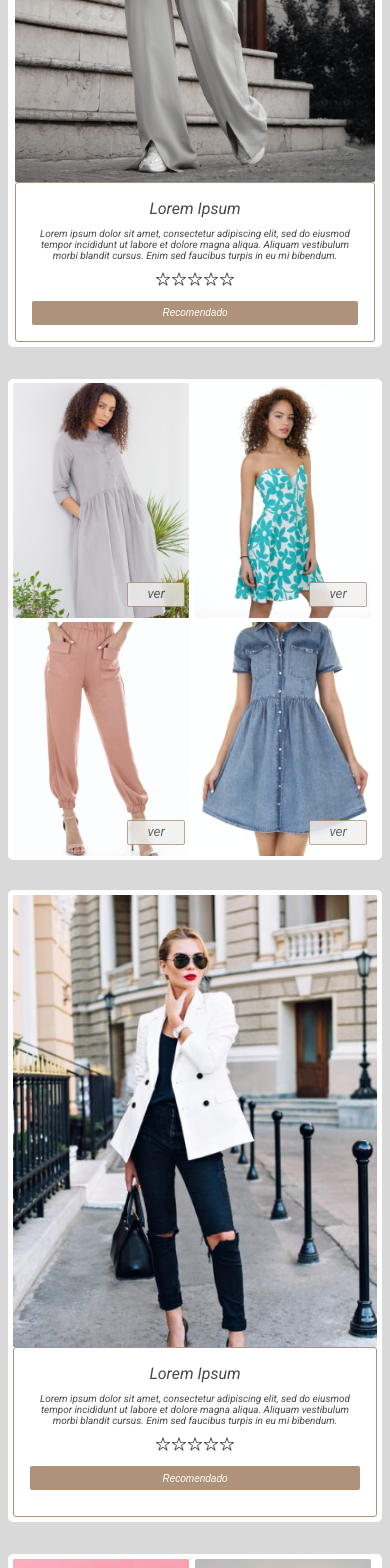
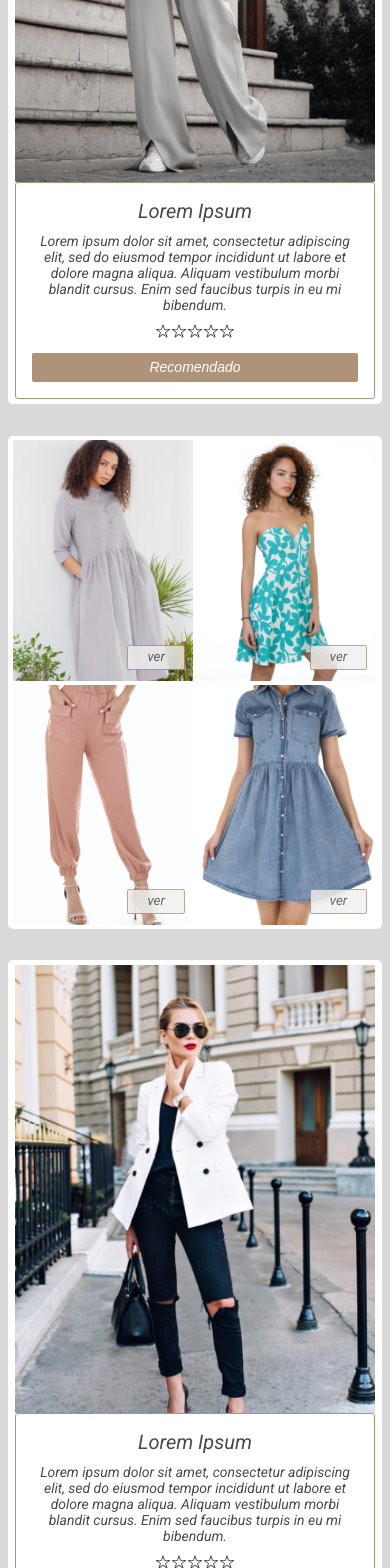
Before and after one commit to andrescarandino/Proyecto-Integrador-RopaDeDise-o, a React (Vite) app: page / in a window 390 px wide. Shown: the part 432-2000 px from the top of the page. Built offline with nearby package versions, Linux system fonts and the light colour scheme; a web font is replaced by a local one.

Commit message:
feat: :art: Home responsive finalizado

```diff
--- a/src/components/BodySearchOne.jsx
+++ b/src/components/BodySearchOne.jsx
@@ -7,7 +7,7 @@ import img4 from '../img/img4.png';
 
 function BodySearchOne() {
 	return (
-		<div>
+		<div className={styles.bodySearchContainer}>
 			<div className={styles.bodySearch}>
 				<div className={styles.divSearch}>
 					<img src={img1} alt="" className={styles.searchImg} />
--- a/src/components/BodySearchTwo.jsx
+++ b/src/components/BodySearchTwo.jsx
@@ -7,7 +7,7 @@ import img8 from '../img/img8.png';
 
 function BodySearchTwo() {
 	return (
-		<div>
+		<div className={styles.bodySearchContainer}>
 			<div className={styles.bodySearch}>
 				<div className={styles.divSearch}>
 					<img src={img5} alt="" className={styles.searchImg} />
--- a/src/styles/bodyMain.module.css
+++ b/src/styles/bodyMain.module.css
@@ -36,10 +36,35 @@
         margin: -1.2rem 0 1rem -3rem  ;
     }
 }
+@media (max-width: 810px){
+    .bodyMain{
+        height: 8rem;
+    }
+    .bodyH1{
+        font-size: 4rem;
+    }
+    .bodyH2{
+        font-size: 1.5rem;
+        margin: -0.8rem 0 1rem -1.3rem  ;
+    }
+}
+
+@media (max-width: 576px){
+    .bodyMain{
+        height: 6rem;
+    }
+    .bodyH1{
+        font-size: 2.8rem;
+    }
+    .bodyH2{
+        font-size: 1.2rem;
+        margin: -0.6rem 0 0rem -1.3rem  ;
+    }
+}
 
 @media (max-width: 390px){
     .bodyMain{
-        height: 8rem;
+        height: 6rem;
     }
     .bodyH1{
         font-size: 3rem;
--- a/src/styles/bodyRecomendadoOne.module.css
+++ b/src/styles/bodyRecomendadoOne.module.css
@@ -18,6 +18,7 @@
 
 .recomendadoDetail{
     backdrop-filter:  blur(4px) ;
+    background-color: rgba(255, 255, 255, 0.7);
     border: 1px solid #AE9279;
     width: 325px;
     height: 450px;
@@ -91,13 +92,13 @@
     .recomendadoButton{
         border-radius: 2px;
         padding: 0.4rem 1rem;
-        font-size: 10px;
+        font-size: 14px;
     }
     .recomendadoH2{
-        font-size: 16px;
+        font-size: 20px;
         font-weight: 400;
     }
     .recomendadoP{
-        font-size: 10px;
+        font-size: 14px;
     }
 }
--- a/src/styles/bodyRecomendadoTwo.module.css
+++ b/src/styles/bodyRecomendadoTwo.module.css
@@ -17,7 +17,8 @@
 }
 
 .recomendadoDetail{
-    backdrop-filter:  blur(4px) ;
+    backdrop-filter:  blur(4px);
+    background-color: rgba(255, 255, 255, 0.7);
     border: 1px solid #AE9279;
     width: 325px;
     height: 450px;
@@ -63,9 +64,9 @@
     }
 }
 
-@media (max-width: 390px){
+@media (max-width: 768px){
     .recomendadoImg{
-        width: 22.7rem;
+        width: 99%;
     }
     .recomendadoContainer{
         flex-direction: column;
@@ -73,13 +74,13 @@
         justify-content: center;
         display: flex;
         width: 100%;
-        height: 632px;
+        height: 100%;
         border-radius: 5px;
     }
     .recomendadoDetail{
         position: relative;
-        width: 100%;
-        height: 50%;
+        width: 99%;
+        height: 10%;
         padding: 1rem;
         display: flex;
         flex-direction: column;
@@ -87,19 +88,17 @@
         gap: 10px;
         top: 0rem;
         left: 0rem;
-
-
     }
     .recomendadoButton{
         border-radius: 2px;
         padding: 0.4rem 1rem;
-        font-size: 10px;
+        font-size: 14px;
     }
     .recomendadoH2{
-        font-size: 16px;
+        font-size: 20px;
         font-weight: 400;
     }
     .recomendadoP{
-        font-size: 10px;
+        font-size: 14px;
     }
 }
--- a/src/styles/bodySearchOne.module.css
+++ b/src/styles/bodySearchOne.module.css
@@ -16,6 +16,11 @@
 
 .searchImg{
     width: 14rem;
+    transition: 0.2s ease;
+}
+
+.divSearch:hover .searchImg{
+    transform: scale(0.99);
 }
 
 .searchButton{
@@ -38,28 +43,33 @@
     text-decoration: none;
 }
 
-@media (max-width: 1307px){
+@media (max-width: 1310px){
+    .bodySearchContainer{
+        width: 49.4rem;
+    }
     .bodySearch {
         display: flex;
+        justify-content: center;
         margin-left: 0px;
         margin-top: 32px;
     }
     .searchImg{
-        width: 12.2rem;
+        width: 99%;
     }
 }
-@media (max-width: 810px){
+@media (max-width: 768px){
+    .bodySearchContainer{
+        width: 100%;
+    }
     .searchImg{
-        width: 12rem;
+        width: 99%;
     }
 }
-@media (max-width: 390px){
+@media (max-width: 576px){
     .bodySearch {
         display: grid;
-        justify-self: center;
-        grid-template-columns: 182px 182px;
+        grid-template-columns: 50% 50%;
     }
-    .searchImg{
-        width: 11rem;
-    }
+
+
 }
--- a/src/styles/bodySearchTwo.module.css
+++ b/src/styles/bodySearchTwo.module.css
@@ -16,6 +16,11 @@
 
 .searchImg{
     width: 14rem;
+    transition: 0.2s ease;
+}
+
+.divSearch:hover .searchImg{
+    transform: scale(0.99);
 }
 
 .searchButton{
@@ -38,28 +43,31 @@
     text-decoration: none;
 }
 
-@media (max-width: 1307px){
+@media (max-width: 1310px){
+    .bodySearchContainer{
+        width: 49.4rem;
+    }
     .bodySearch {
         display: flex;
+        justify-content: center;
         margin-left: 0px;
         margin-top: 32px;
     }
     .searchImg{
-        width: 12.2rem;
+        width: 99%;
     }
 }
-@media (max-width: 810px){
+@media (max-width: 768px){
+    .bodySearchContainer{
+        width: 100%;
+    }
     .searchImg{
-        width: 12rem;
+        width: 99%;
     }
 }
-@media (max-width: 390px){
+@media (max-width: 576px){
     .bodySearch {
         display: grid;
-        justify-self: center;
-        grid-template-columns: 182px 182px;
-    }
-    .searchImg{
-        width: 11rem;
+        grid-template-columns: 50% 50%;
     }
 }
--- a/src/styles/footer.module.css
+++ b/src/styles/footer.module.css
@@ -50,9 +50,9 @@
     }
 }
 
-@media (max-width: 390px){
+@media (max-width: 576px){
     .footerContainer{
-        padding: 0 15px;
+        padding: 0 2rem;
         border-radius: 2px 2px 0 0;
     }
     .footerLink{
--- a/src/styles/header.module.css
+++ b/src/styles/header.module.css
@@ -76,7 +76,7 @@ h3{
 
 @media (max-width: 576px){
     .headerContainer{
-        padding: 0 1rem;
+        padding: 0 2rem;
         height: 5rem;
         border-radius: 0 0 2px 2px;
     }
```
